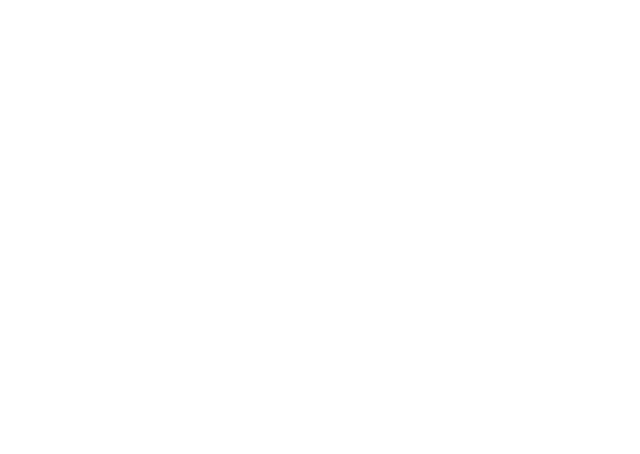
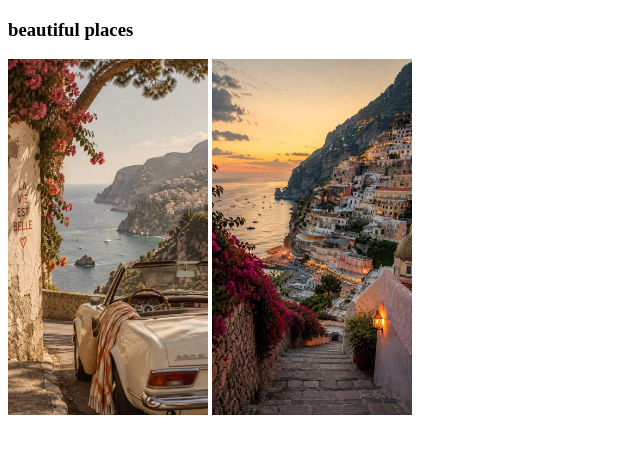
Before and after one commit to imranahmedm/problem-will-never-last, a plain HTML site: page index.html in a window 1280 px wide. Shown: the whole page, without its empty margins (0-640 px from the left). Drawn offline with Linux system fonts and the light colour scheme.

Commit message:
added pictures

```diff
--- a/index.html
+++ b/index.html
@@ -8,7 +8,9 @@
 </head>
 
 <body>
-
+<h3>beautiful places</h3>
+<img width="200px" src="images vs pic/photo.jpg" alt="Beautiful Place">
+<img width="200px" src="images vs pic/pic.jpg" alt="">
 </body>
 
 </html>
```
Also changed, not shown: images vs pic/photo.jpg (added), images vs pic/pic.jpg (added).
